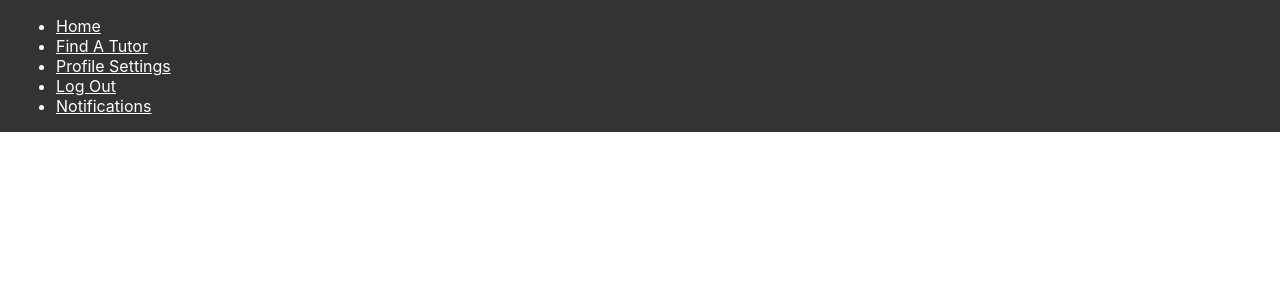
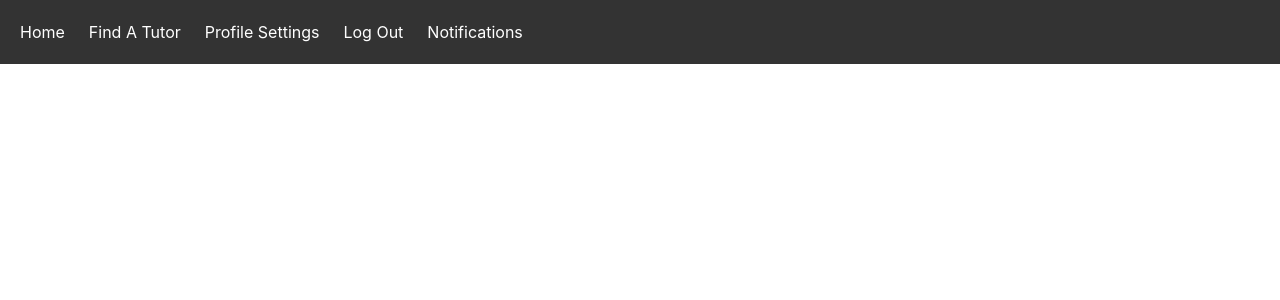
Before and after one commit to Koiya/CSC4330ProjectGroupE, a React (Create React App) app in the folder frontend/: page / in a window 1280 px wide. Shown: the top 300 px of the page. Built offline with nearby package versions, Linux system fonts and the light colour scheme.

Commit message:
navbar & pages update

```diff
--- a/frontend/src/Navbar/Navbar.js
+++ b/frontend/src/Navbar/Navbar.js
@@ -3,19 +3,19 @@ export default function Navbar(){
     <nav className="nav">
       <ul>
         <li>
-          <a href="">Home</a>
+          <a href="/Home">Home</a>
           </li>
         <li>
-          <a href="">Find A Tutor</a>
+          <a href="/FindATutor">Find A Tutor</a>
           </li>
         <li>
-          <a href="">Profile Settings</a>
+          <a href="/ProfileSettings">Profile Settings</a>
           </li>
         <li>
-          <a href="">Log Out</a>
+          <a href="/LogOut">Log Out</a>
           </li>
         <li>
-          <a href="">Notifications</a>
+          <a href="/Notifications">Notifications</a>
           </li>
       </ul>
     </nav>
--- a/frontend/src/Navbar/NavbarStyle.css
+++ b/frontend/src/Navbar/NavbarStyle.css
@@ -11,11 +11,33 @@ body {
     color: white;
     display: flex;
     justify-content: space-between;
-    align-items: center;
+    align-items: stretch;
     gap: 2rem;
     padding: 0 1rem;
+    height: 4rem;
+}
+
+.nav ul {
+    padding: 0;
+    margin: 0;
+    list-style: none;
+    display: flex;
+    gap: 1rem;
 }
 
 .nav a {
     color: inherit;
+    text-decoration: none;
+    height: 100%;
+    display: flex;
+    align-items: center;
+    padding: .25rem;
 }
+
+.nav li.active {
+    background-color: #555;
+}
+
+.nav li:hover {
+    background-color: #777;
+}
--- /dev/null
+++ b/frontend/src/Pages/FindATutor.js
@@ -0,0 +1,3 @@
+export default function FindATutor() {
+    return <h1>Find A Tutor</h1>
+}
--- /dev/null
+++ b/frontend/src/Pages/Home.js
@@ -0,0 +1,3 @@
+export default function Home() {
+    return <h1>Home</h1>
+}
--- /dev/null
+++ b/frontend/src/Pages/LogOut.js
@@ -0,0 +1,3 @@
+export default function LogOut() {
+    return <h1>Log Out</h1>
+}
--- /dev/null
+++ b/frontend/src/Pages/Notifications.js
@@ -0,0 +1,3 @@
+export default function Notifications() {
+    return <h1>Notifications</h1>
+}
--- /dev/null
+++ b/frontend/src/Pages/ProfileSettings.js
@@ -0,0 +1,3 @@
+export default function ProfileSettings() {
+    return <h1>Profile Settings</h1>
+}
```
